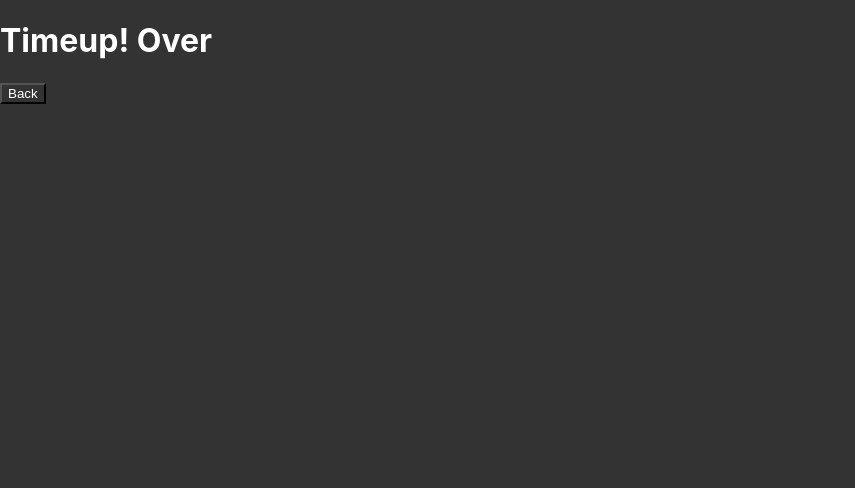
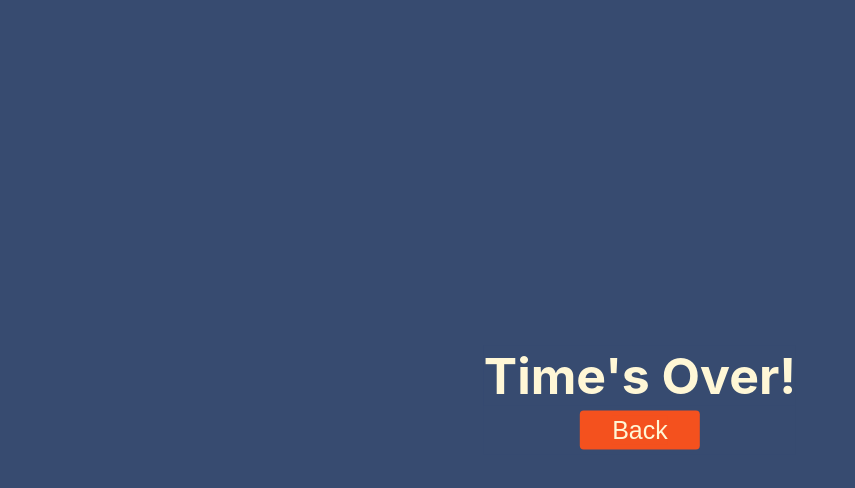
Before and after one commit to hiferli/timebomb, a React (Create React App) app: page / in a window 1280 px wide. Both pictures are taken after a click on the button "Start". Shown: the top 488 px of the page, without its empty margins (0-855 px from the left). Built offline with nearby package versions, Linux system fonts and the light colour scheme.

Commit message:
Styling Timeup Section

```diff
--- a/src/App.css
+++ b/src/App.css
@@ -1,4 +1,77 @@
 * {
-    background-color: #333;
+    background-color: #374B70;
+    color: #FFF7D6;
+    margin: 0px;
+    padding: 0px;
+}
+
+.container {
     color: white;
+    padding: 0px;
+    position: absolute;
+    top: 50%;
+    left: 50%;
+    -ms-transform: translateX(-50%) translateY(-50%);
+    -webkit-transform: translate(-50%, -50%);
+    transform: translate(-50%, -50%);
+    text-align: center;
 }
+
+.title {
+    font-size: 50px;
+    ;
+}
+
+.button {
+    vertical-align: middle;
+    display: inline-block;
+    border-radius: 4px;
+    background-color: #f4511e;
+    border: none;
+    color: #FFFFFF;
+    text-align: center;
+    font-size: 25px;
+    padding: 5px;
+    width: 120px;
+    transition: all 0.5s;
+    cursor: pointer;
+    margin: 5px;
+}
+
+.button span {
+    background-color: #f4511e;
+    cursor: pointer;
+    display: inline-block;
+    position: relative;
+    transition: 0.5s;
+}
+
+.button span:after {
+    content: '\00bb';
+    position: absolute;
+    opacity: 0;
+    top: 0;
+    right: -20px;
+    transition: 0.5s;
+}
+
+.button:hover span {
+    padding-right: 25px;
+}
+
+.button:hover span:after {
+    opacity: 1;
+    right: 0;
+}
+
+.timeup {
+    color: #F9F871;
+
+}
+
+/*
+2C74B3
+205295
+144272
+0A2647
+*/
--- a/src/App.js
+++ b/src/App.js
@@ -18,7 +18,7 @@ function App() {
         <div className="setter">
           <Form seconds={seconds} minutes={minutes} hours={hours} setMinutes={setMinutes} setHours={setHours} setSeconds={setSeconds} />
 
-          <button type='submit' onClick={(e) => {
+          <button type='submit'className="button"  onClick={(e) => {
             e.preventDefault();
             // console.log(seconds);
             // console.log(minutes);
@@ -29,7 +29,7 @@ function App() {
             localStorage.setItem("hours", hours)
             setShowTimer(true)
 
-          }}> Start </button>
+          }}> <span>Start</span> </button>
 
           <div className="displayTime">
             <h1>{hours}</h1>
--- a/src/Pages/Timer.js
+++ b/src/Pages/Timer.js
@@ -62,9 +62,10 @@ export default function Timer(props) {
 			{
 				timeup ?
 
-					<div className="timeup">
-						<h1>Timeup! Over</h1>
-						<button onClick={() => { props.setShowTimer(false) }}>Back</button>
+					<div className="timeup container">
+						<h1 className='title'>Time's Over!</h1>
+						<button onClick={() => { props.setShowTimer(false) }} className="button"><span>Back</span></button>
+						{/* <button >Back</button> */}
 					</div>
 
 					:
@@ -73,7 +74,7 @@ export default function Timer(props) {
 						<h1>{hours}</h1>
 						<h1>{minutes}</h1>
 						<h1>{seconds}</h1>
-						<button onClick={() => { props.setShowTimer(false) }}>Close</button>
+						<button className="button" onClick={() => { props.setShowTimer(false)}}><span>Close</span></button>
 					</div>
 			}
 
```
